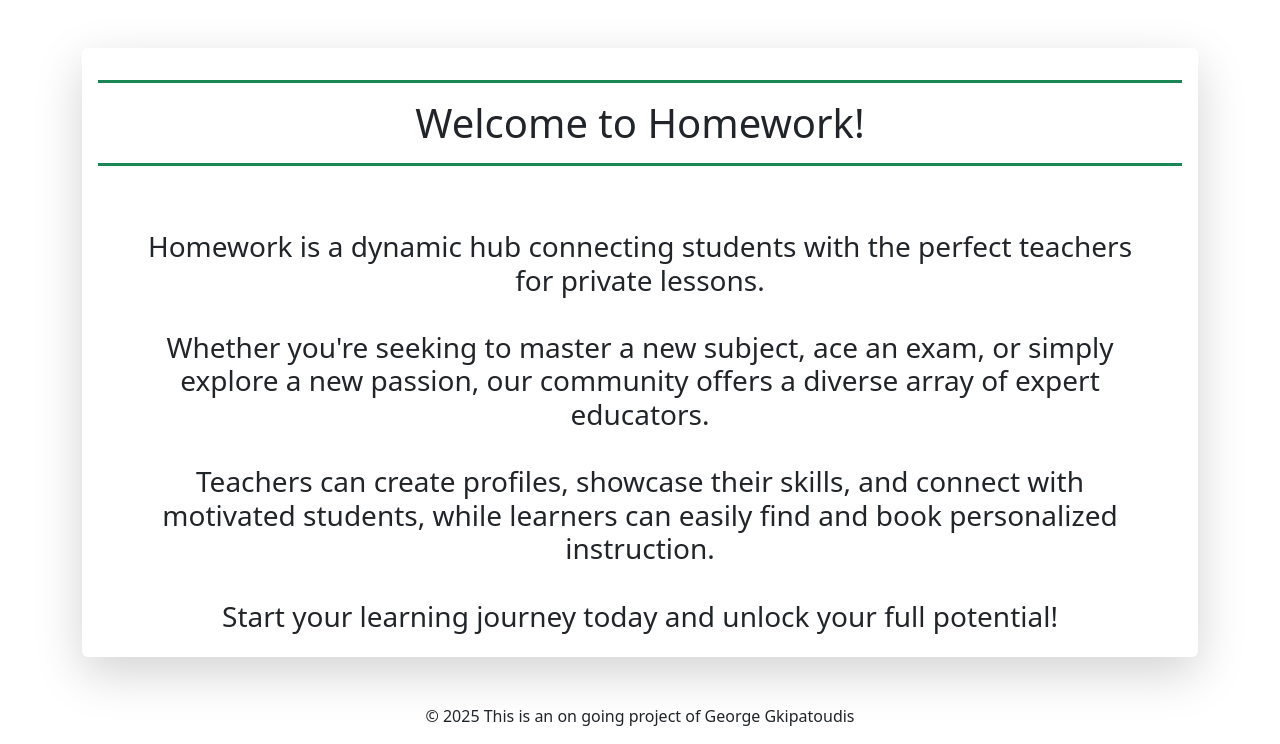
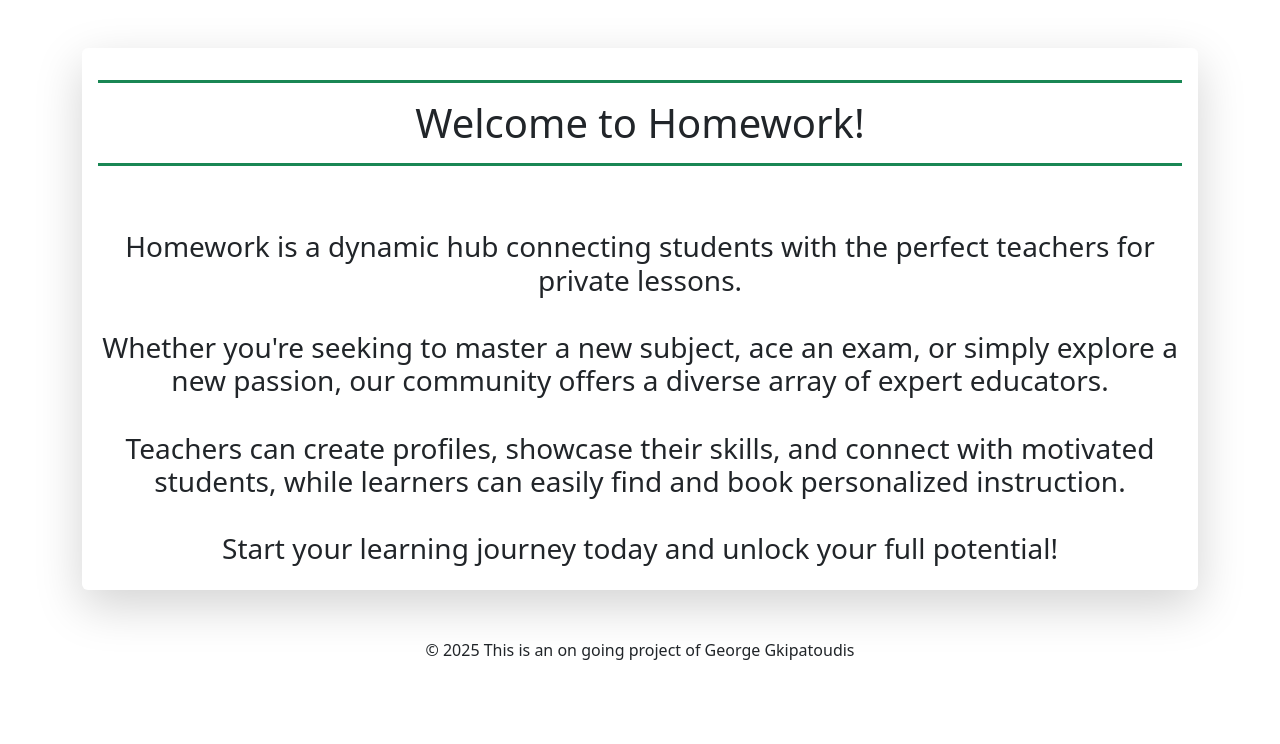
Before and after one commit to GeorgeGkip/homework, a Django app: page / in a window 1280 px wide. Shown: the part 56-800 px from the top of the page. Run offline with Django 5.2, Linux system fonts and the light colour scheme.

Commit message:
removed width=1000px from text and 'fixed-bottom' from footer

```diff
--- a/base/templates/base/home.html
+++ b/base/templates/base/home.html
@@ -58,7 +58,7 @@
         <h1>Welcome to Homework!</h1>
         <hr class="text-success  border-3 opacity-100">
         <br><br>
-      <div style="width: 1000px;">
+      <div>
 
         <h3>
         Homework is a dynamic hub connecting students with the perfect teachers
@@ -84,7 +84,7 @@
           {% endblock %}
 
     <center>
-    <footer class="fixed-bottom">
+    <footer>
       <p>&copy; 2025 This is an on going project of George Gkipatoudis</p>
     </footer>
     </center>
```
